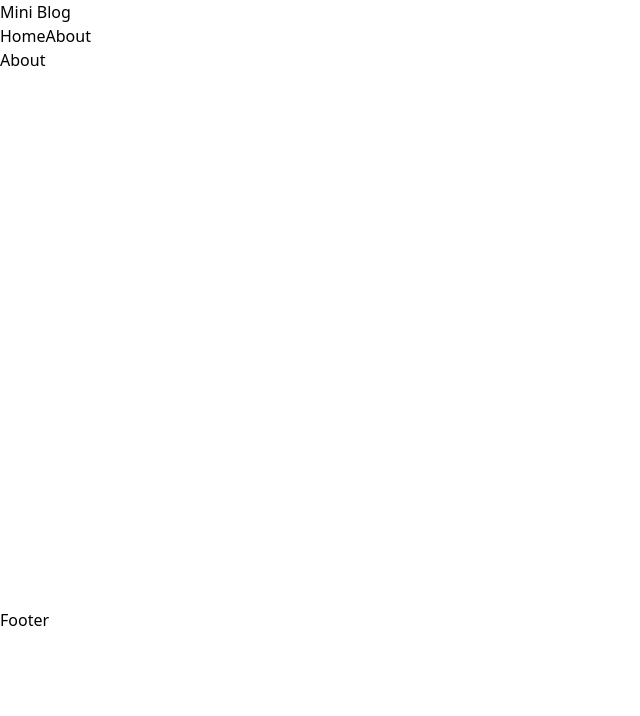
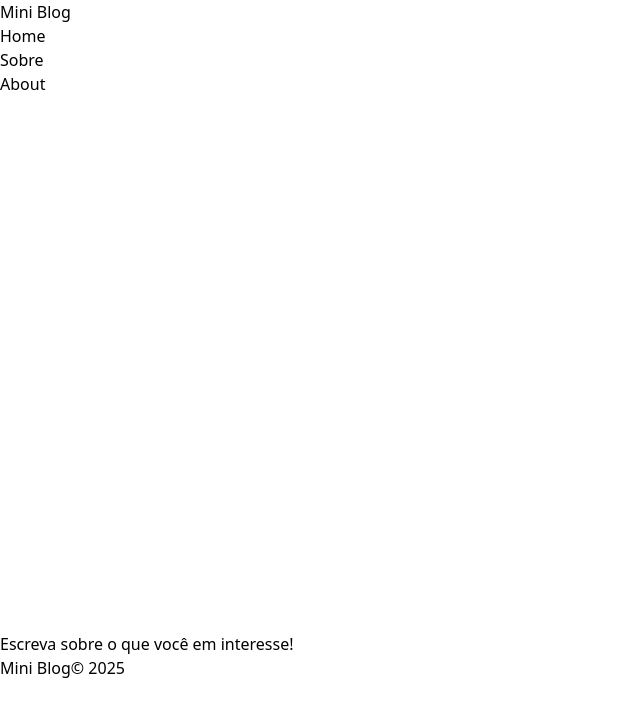
Before and after one commit to WeldonPereira/miniblog, a React (Create React App) app: page /about in a window 1280 px wide. Shown: the top 716 px of the page, without its empty margins (0-640 px from the left). Built offline with nearby package versions, Linux system fonts and the light colour scheme.

Commit message:
feat: adicionar navbar

```diff
--- a/src/components/Footer.js
+++ b/src/components/Footer.js
@@ -1,7 +1,10 @@
 
 const Footer = () => {
   return (
-    <div>Footer</div>
+    <footer>
+        <h3>Escreva sobre o que você em interesse!</h3>
+        <p>Mini Blog&copy; 2025</p>
+    </footer>
   )
 }
 
--- a/src/components/NavBar.js
+++ b/src/components/NavBar.js
@@ -10,7 +10,9 @@ const NavBar = () => {
         <ul>
           <li>
             <NavLink to="/">Home</NavLink>
-            <NavLink to="/about">About</NavLink>
+          </li>
+          <li>
+            <NavLink to="/about">Sobre</NavLink>
           </li>
         </ul>
       </nav>
```
